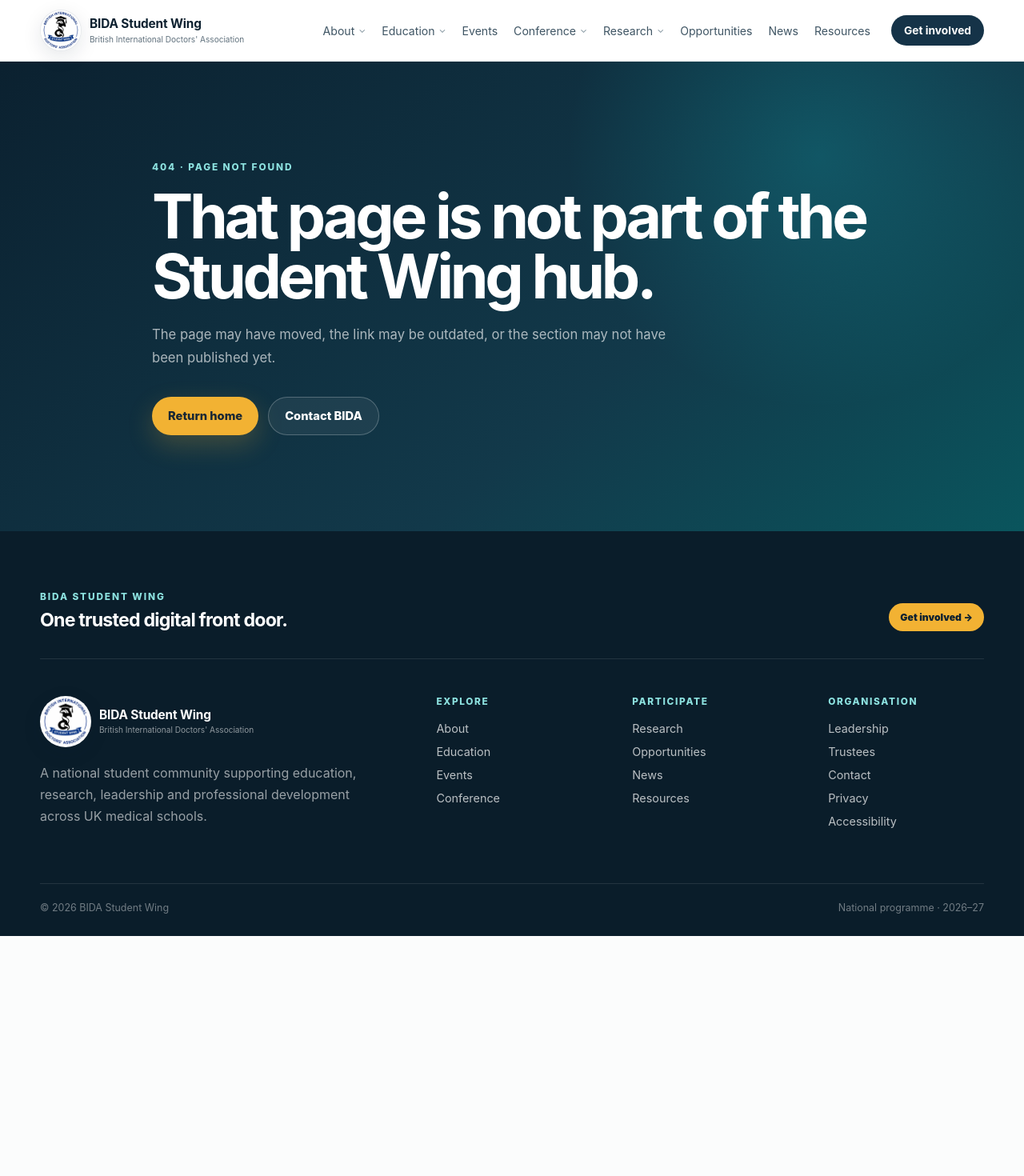
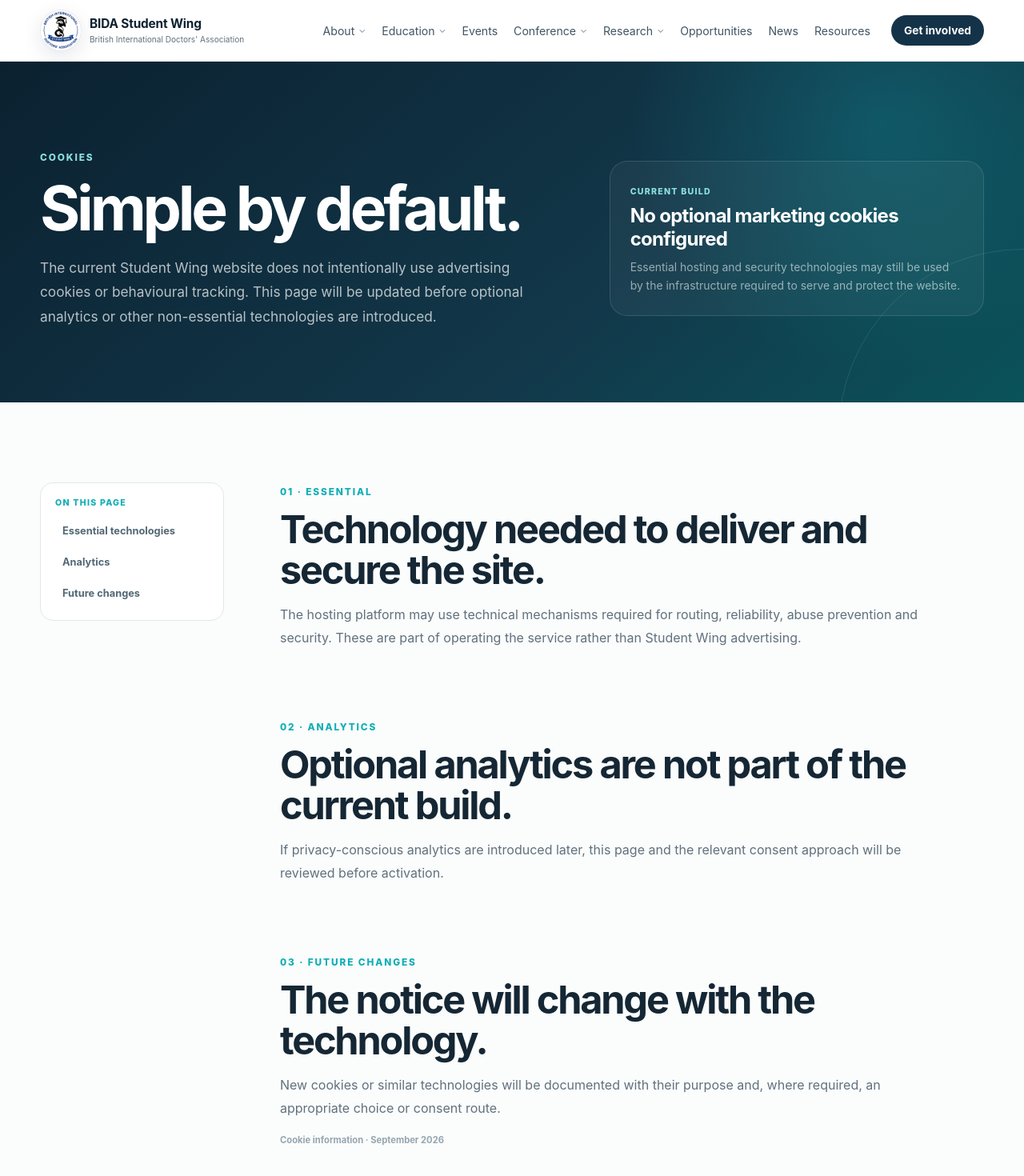
Before and after one commit to faisalmhalnawab/bida-student-wing, a Next.js app: page /cookies in a window 1280 px wide. Before the commit this address had no page. Shown: the top 1470 px of the page at 80% size. Before the commit the page ends 1170 px from the top, so only its background shows below. Built offline with nearby package versions, Linux system fonts and the light colour scheme.

Commit message:
Add cookies information page

```diff
--- /dev/null
+++ b/app/cookies/page.tsx
@@ -0,0 +1,75 @@
+import type { Metadata } from "next";
+
+export const metadata: Metadata = {
+  title: "Cookies",
+  description: "Cookie and similar-technology information for the BIDA Student Wing website.",
+};
+
+export default function CookiesPage() {
+  return (
+    <>
+      <section className="programme-page-hero privacy-page-hero">
+        <div className="shell programme-page-hero-grid">
+          <div>
+            <span className="eyebrow light">Cookies</span>
+            <h1>Simple by default.</h1>
+            <p>
+              The current Student Wing website does not intentionally use
+              advertising cookies or behavioural tracking. This page will be
+              updated before optional analytics or other non-essential
+              technologies are introduced.
+            </p>
+          </div>
+          <div className="privacy-status-card">
+            <span>Current build</span>
+            <strong>No optional marketing cookies configured</strong>
+            <p>
+              Essential hosting and security technologies may still be used by
+              the infrastructure required to serve and protect the website.
+            </p>
+          </div>
+        </div>
+      </section>
+
+      <section className="section shell privacy-layout">
+        <aside className="privacy-index">
+          <span>On this page</span>
+          <a href="#essential">Essential technologies</a>
+          <a href="#analytics">Analytics</a>
+          <a href="#changes">Future changes</a>
+        </aside>
+
+        <div className="privacy-copy">
+          <section id="essential">
+            <span className="eyebrow">01 · Essential</span>
+            <h2>Technology needed to deliver and secure the site.</h2>
+            <p>
+              The hosting platform may use technical mechanisms required for
+              routing, reliability, abuse prevention and security. These are part
+              of operating the service rather than Student Wing advertising.
+            </p>
+          </section>
+
+          <section id="analytics">
+            <span className="eyebrow">02 · Analytics</span>
+            <h2>Optional analytics are not part of the current build.</h2>
+            <p>
+              If privacy-conscious analytics are introduced later, this page and
+              the relevant consent approach will be reviewed before activation.
+            </p>
+          </section>
+
+          <section id="changes">
+            <span className="eyebrow">03 · Future changes</span>
+            <h2>The notice will change with the technology.</h2>
+            <p>
+              New cookies or similar technologies will be documented with their
+              purpose and, where required, an appropriate choice or consent route.
+            </p>
+            <small>Cookie information · September 2026</small>
+          </section>
+        </div>
+      </section>
+    </>
+  );
+}
```
